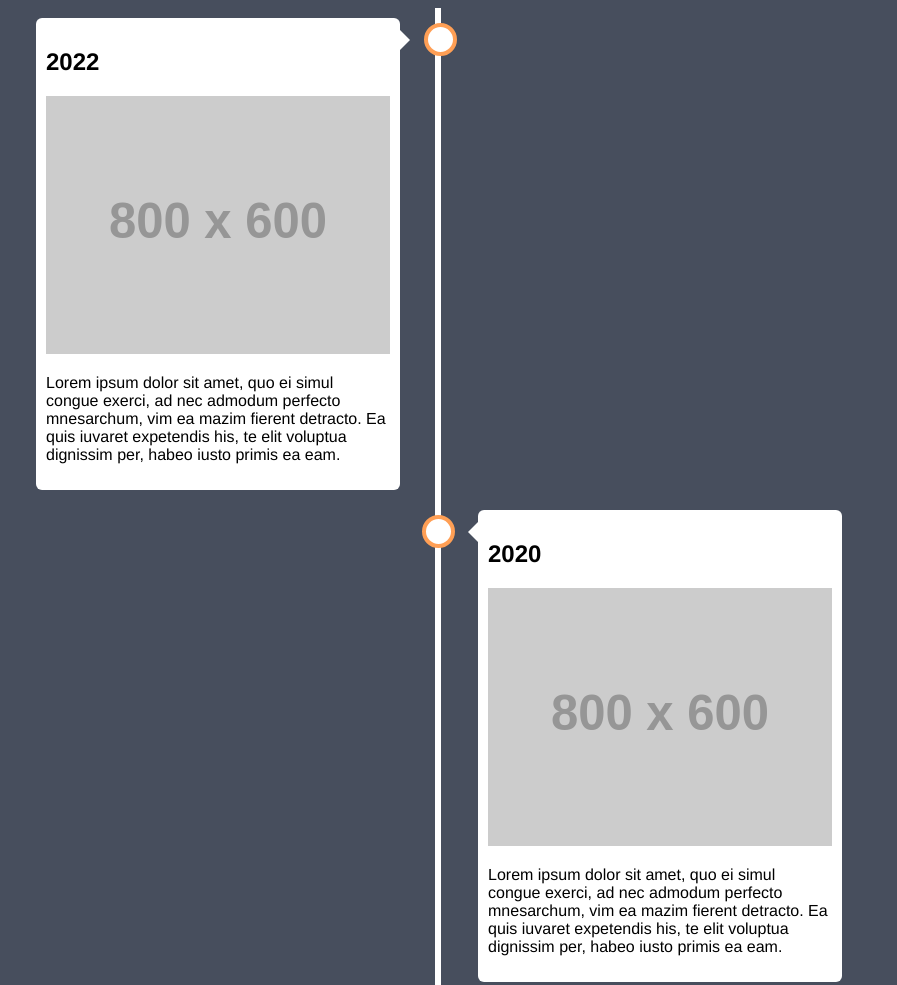
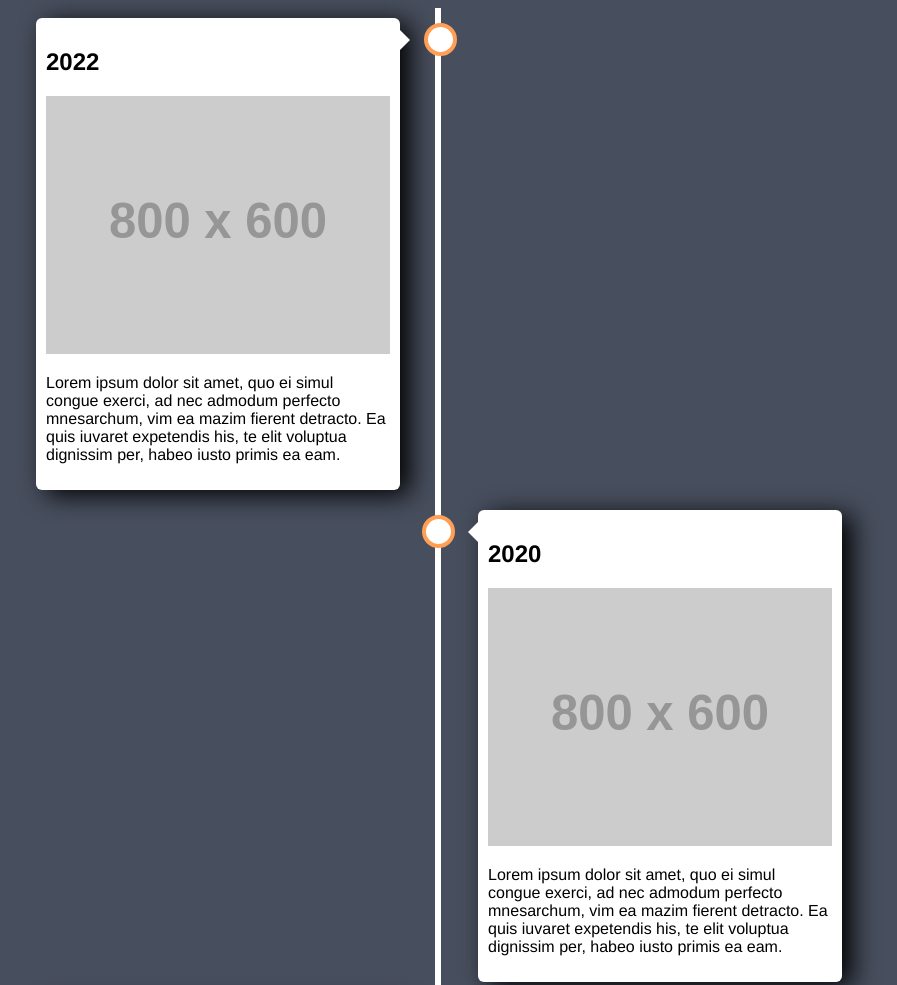
Before and after one commit to valekutce/timeline2-elements, a plain HTML site: page index.html in a window 1280 px wide. Shown: the top 985 px of the page, without its empty margins (202-1099 px from the left). Drawn offline with nearby package versions, Linux system fonts and the light colour scheme; placeholder pictures from the web are drawn by us; a script that the page names is missing.

Commit message:
Update style.css

```diff
--- a/style.css
+++ b/style.css
@@ -102,6 +102,7 @@ body {
   background-color: white;
   position: relative;
   border-radius: 6px;
+  box-shadow: 10px 5px 26px;
 }
 
 /* Media queries - Responsive timeline on screens less than 600px wide */
```
